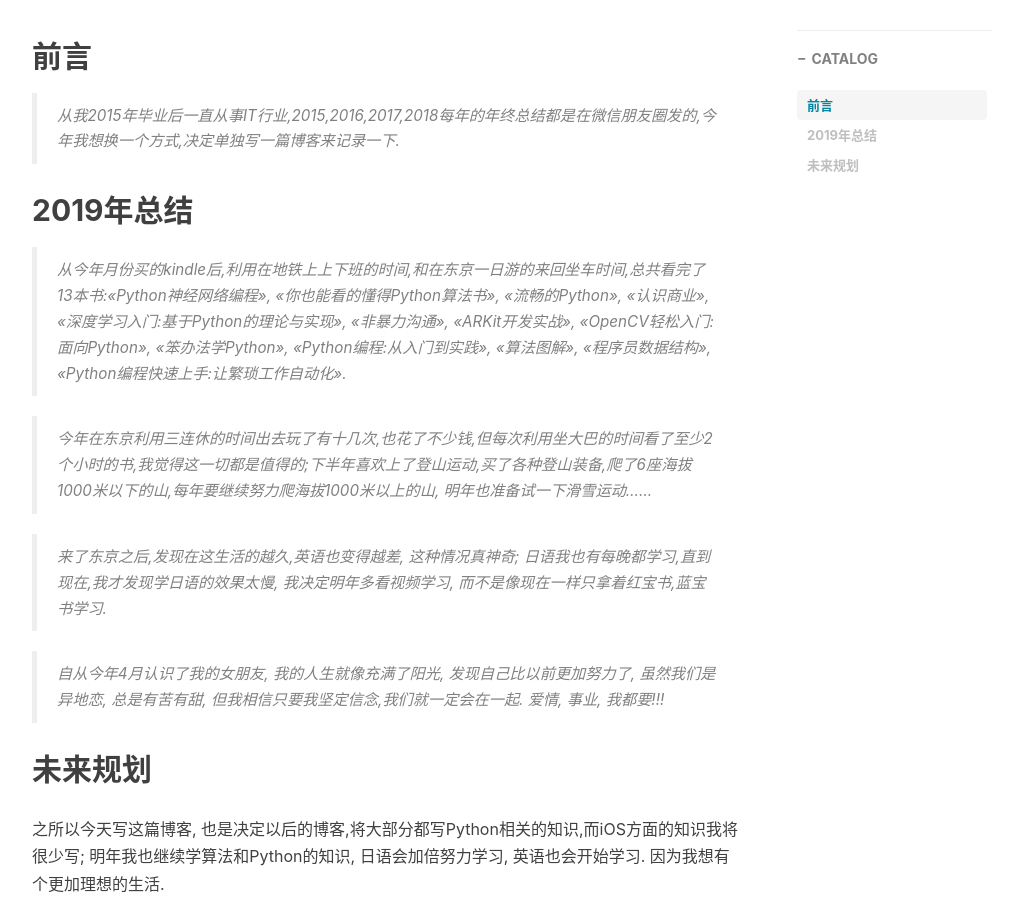
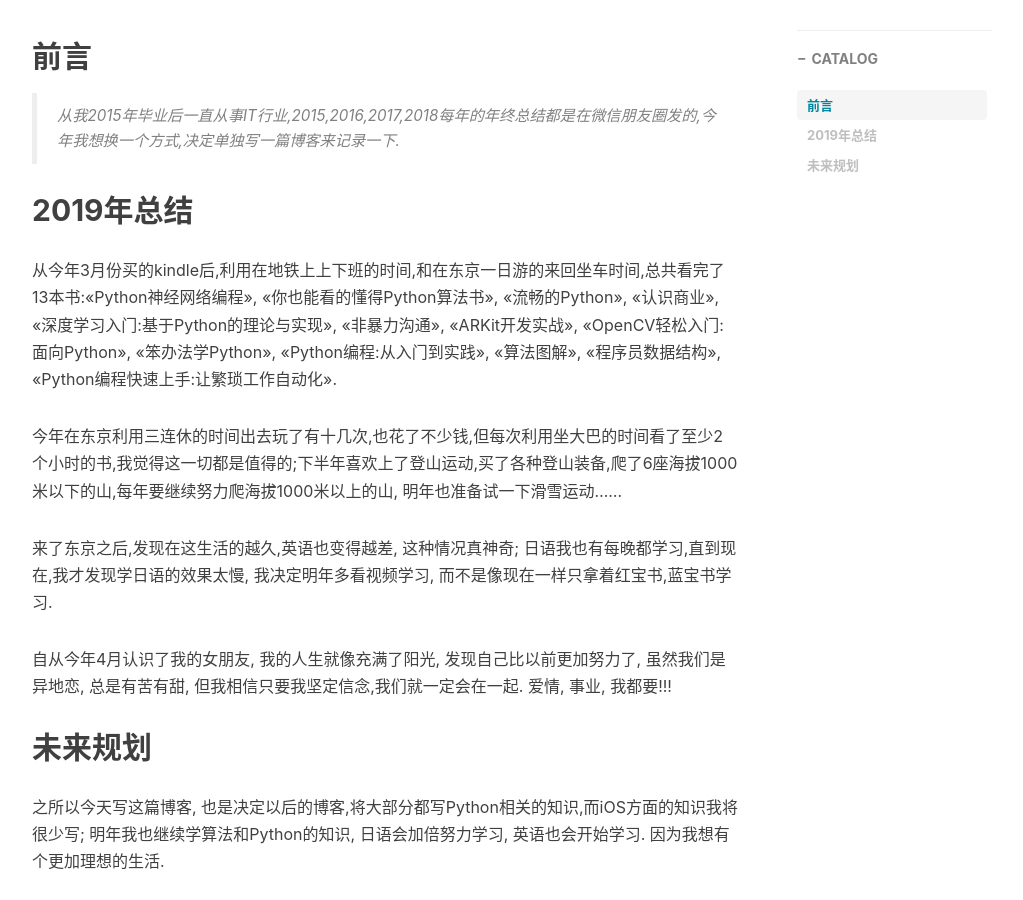
Before and after one commit to LuochuanAD/LuochuanAD.github.io, a Jekyll site: the page built from _posts/2019-12-09-今年的总结及未来的规划.md, in a window 1280 px wide and 900 px high, scrolled down 533 px. Shown: the whole window, without its empty margins (233-1256 px from the left). Built offline with Jekyll 4.4.1, drawn with Linux system fonts in a browser that asks for light colours; nearby versions of some CDN libraries; comment, search, counter and statistics services are not loaded.

Commit message:
Update 2019-12-09-今年的总结及未来的规划.md

```diff
--- a/_posts/2019-12-09-今年的总结及未来的规划.md
+++ b/_posts/2019-12-09-今年的总结及未来的规划.md
@@ -19,13 +19,13 @@ tags:
 
 ## 2019年总结
 
->从今年月份买的kindle后,利用在地铁上上下班的时间,和在东京一日游的来回坐车时间,总共看完了13本书:<<Python神经网络编程>>, <<你也能看的懂得Python算法书>>, <<流畅的Python>>, <<认识商业>>, <<深度学习入门:基于Python的理论与实现>>, <<非暴力沟通>>, <<ARKit开发实战>>, <<OpenCV轻松入门:面向Python>>, <<笨办法学Python>>, <<Python编程:从入门到实践>>, <<算法图解>>, <<程序员数据结构>>, <<Python编程快速上手:让繁琐工作自动化>>.
+从今年3月份买的kindle后,利用在地铁上上下班的时间,和在东京一日游的来回坐车时间,总共看完了13本书:<<Python神经网络编程>>, <<你也能看的懂得Python算法书>>, <<流畅的Python>>, <<认识商业>>, <<深度学习入门:基于Python的理论与实现>>, <<非暴力沟通>>, <<ARKit开发实战>>, <<OpenCV轻松入门:面向Python>>, <<笨办法学Python>>, <<Python编程:从入门到实践>>, <<算法图解>>, <<程序员数据结构>>, <<Python编程快速上手:让繁琐工作自动化>>.
 
->今年在东京利用三连休的时间出去玩了有十几次,也花了不少钱,但每次利用坐大巴的时间看了至少2个小时的书,我觉得这一切都是值得的;下半年喜欢上了登山运动,买了各种登山装备,爬了6座海拔1000米以下的山,每年要继续努力爬海拔1000米以上的山, 明年也准备试一下滑雪运动......
+今年在东京利用三连休的时间出去玩了有十几次,也花了不少钱,但每次利用坐大巴的时间看了至少2个小时的书,我觉得这一切都是值得的;下半年喜欢上了登山运动,买了各种登山装备,爬了6座海拔1000米以下的山,每年要继续努力爬海拔1000米以上的山, 明年也准备试一下滑雪运动......
 
->来了东京之后,发现在这生活的越久,英语也变得越差, 这种情况真神奇; 日语我也有每晚都学习,直到现在,我才发现学日语的效果太慢, 我决定明年多看视频学习, 而不是像现在一样只拿着红宝书,蓝宝书学习.
+来了东京之后,发现在这生活的越久,英语也变得越差, 这种情况真神奇; 日语我也有每晚都学习,直到现在,我才发现学日语的效果太慢, 我决定明年多看视频学习, 而不是像现在一样只拿着红宝书,蓝宝书学习.
 
->自从今年4月认识了我的女朋友, 我的人生就像充满了阳光, 发现自己比以前更加努力了, 虽然我们是异地恋, 总是有苦有甜, 但我相信只要我坚定信念,我们就一定会在一起. 爱情, 事业, 我都要!!!
+自从今年4月认识了我的女朋友, 我的人生就像充满了阳光, 发现自己比以前更加努力了, 虽然我们是异地恋, 总是有苦有甜, 但我相信只要我坚定信念,我们就一定会在一起. 爱情, 事业, 我都要!!!
 
 
 ## 未来规划
```
